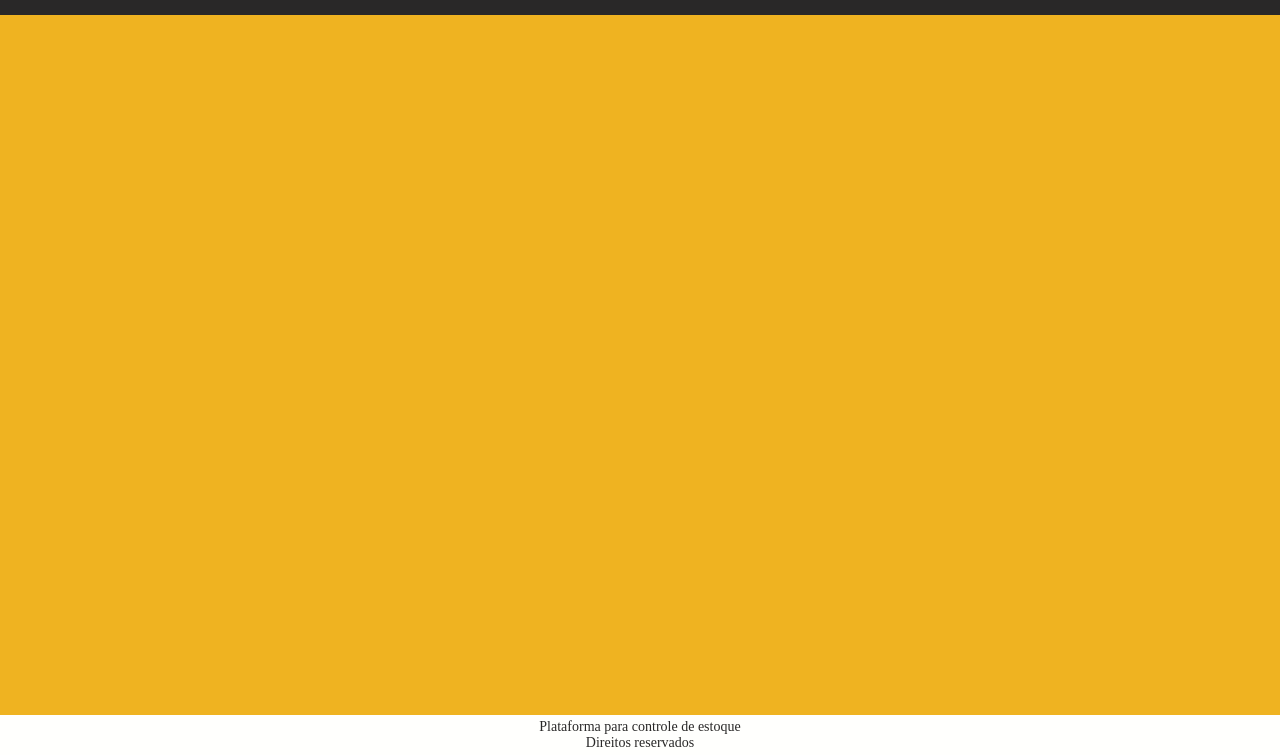
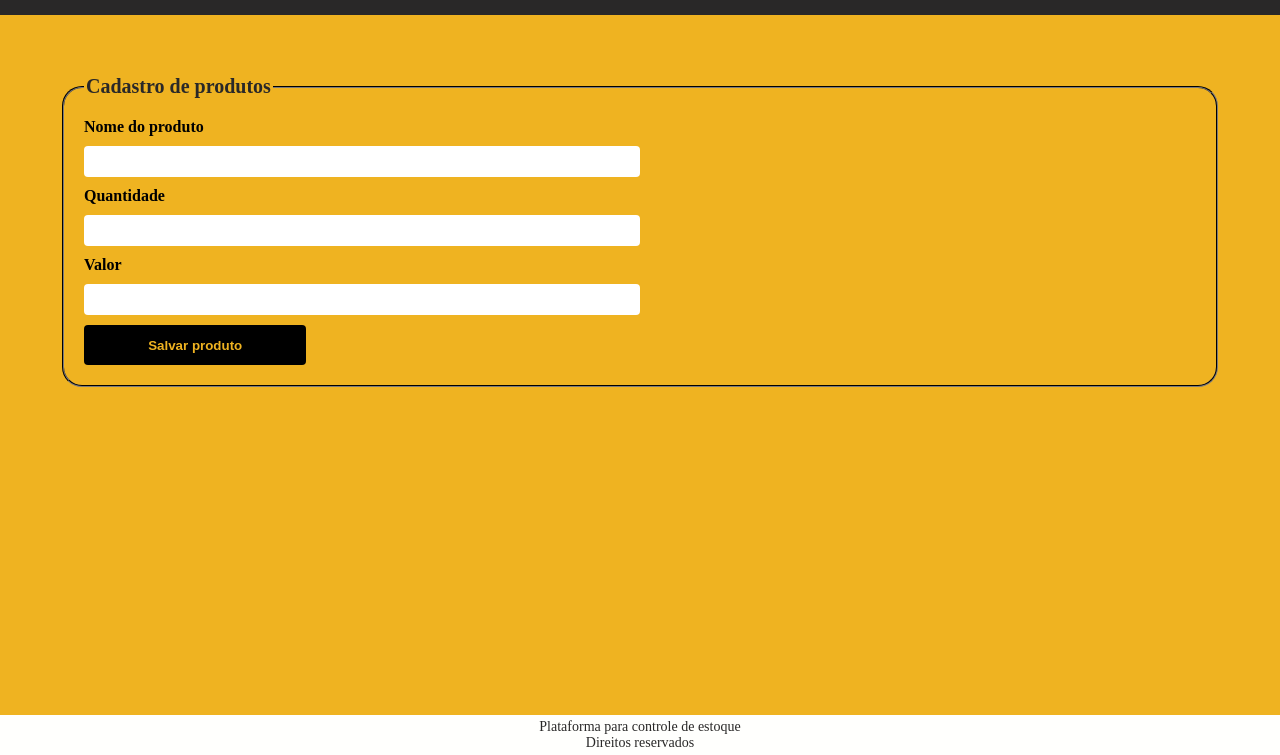
Before and after one commit to rapharosa/controle-de-estoque, a plain HTML site: page public/index.html in a window 1280 px wide. Shown: the part 45-800 px from the top of the page. Drawn offline with Linux system fonts and the light colour scheme.

Commit message:
estilização da pagina

```diff
--- a/public/index.html
+++ b/public/index.html
@@ -19,7 +19,24 @@
     </header>
 
     <main>
+      <form>
 
+        <fieldset class="cadastro">
+          <legend>Cadastro de produtos</legend>
+
+          <label for="nome-produto">Nome do produto</label>
+          <input type="text" id="nome-produto" name="nome-produto" required>
+
+          <label for="quantidade-produto">Quantidade</label>
+          <input type="number" name="quantidade-produto" id="quantidade-produto" required>
+
+          <label for="valor-produto">Valor</label>
+          <input type="number" step="0.01" name="valor-produto" id="valor-produto" required>
+
+          <button>Salvar produto</button>
+
+        </fieldset>
+      </form>
     </main>
 
     <footer>
--- a/public/src/css/style.css
+++ b/public/src/css/style.css
@@ -32,7 +32,53 @@ header{
 main{
     height: calc(100% - (100px));
     background-color: var(--amarelo);
+}
 
+form{
+    padding: 60px;
+}
+
+.cadastro{
+    border-color: var(--cinza);
+    border-radius: 20px;
+    padding: 20px;
+    display: flex;
+    flex-direction: column;
+    justify-content: center;
+}
+
+legend{
+    font-weight: bold;
+    font-size: 20px;
+    color: var(--cinza);
+}
+
+label{
+
+    font-size: 16px;
+    font-weight: bold;
+}
+
+input{
+    padding: 8px;
+    border: none;
+    border-radius: 4px;
+    margin: 10px 0;
+    width: 50%;
+}
+
+button{
+    color: var(--amarelo);
+    font-weight: bold;
+    background-color: var(--preto);
+    border: none;
+    border-radius: 4px;
+    width: 20%;
+    height: 40px;
+    transition: 0.5s;
+}
+button:hover{
+    background-color: var(--cinza);
 }
 
 footer{
```
